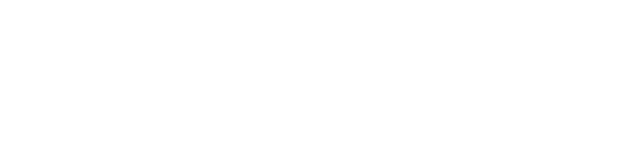
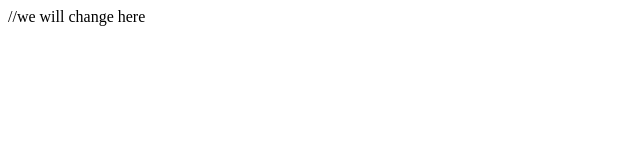
Before and after one commit to dattapro001/Java-Script, a plain HTML site: page index.html in a window 1280 px wide. Shown: the whole page, without its empty margins (0-640 px from the left). Drawn offline with Linux system fonts and the light colour scheme.

Commit message:
Update index.html

```diff
--- a/index.html
+++ b/index.html
@@ -6,6 +6,6 @@
 <title>Document</title>
 </head>
 <body>
-    <script src="loops.js"></script>
+    <script src="loops.js"></script> //we will change here
 </body>
 </html>
```
